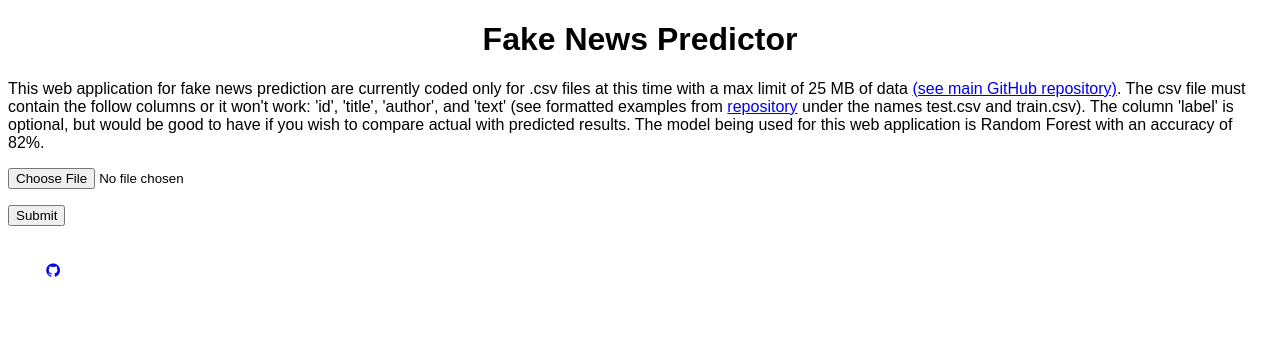
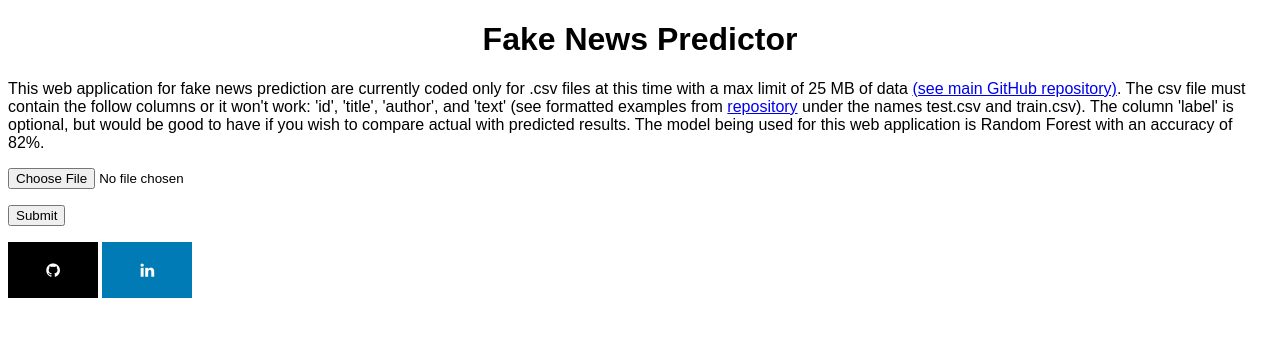
Before and after one commit to leekahung/fake_news_predictor_randfor, a Flask app: page / in a window 1280 px wide. Shown: the top 337 px of the page. Run offline with Flask 2, Linux system fonts and the light colour scheme.

Commit message:
Styling index.html with github button to proile page

```diff
--- a/templates/index.html
+++ b/templates/index.html
@@ -25,6 +25,16 @@
             .fa:hover {
                 opacity: 0.7;
             }
+
+            .fa-github {
+                background: black;
+                color: white;
+            }
+
+            .fa-linkedin {
+                background: #007bb5;
+                color: white;
+            }
         </style>
 
         <!-- Stylesheets -->
@@ -39,5 +49,6 @@
             <p><input type="submit" value="Submit"></p>
         </form>
         <a href="https://github.com/leekahung" class="fa fa-github"></a>
+        <a href="https://www.linkedin.com/in/ka-hung-lee-090634a7/" class="fa fa-linkedin"></a>
     </body>
 </html>
```
